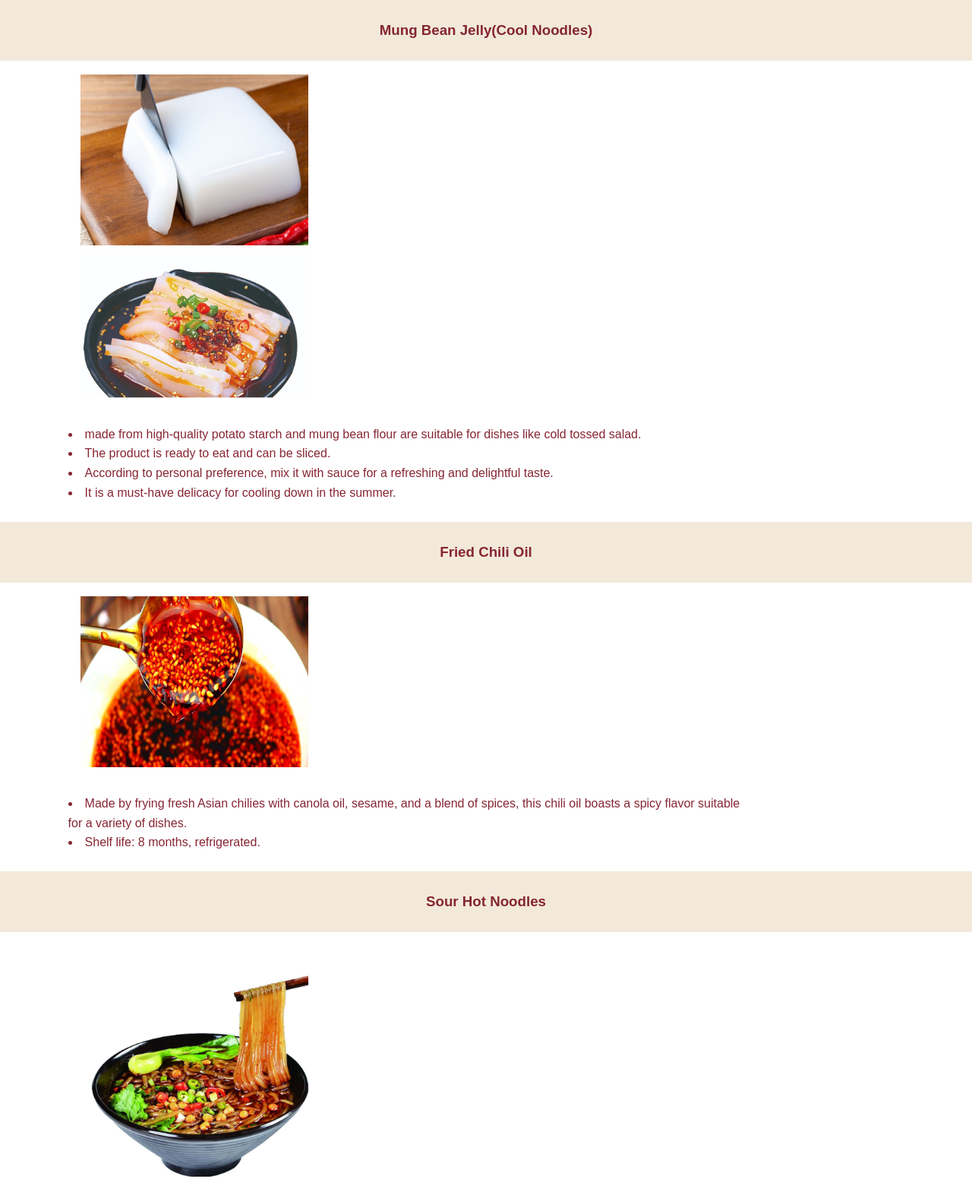
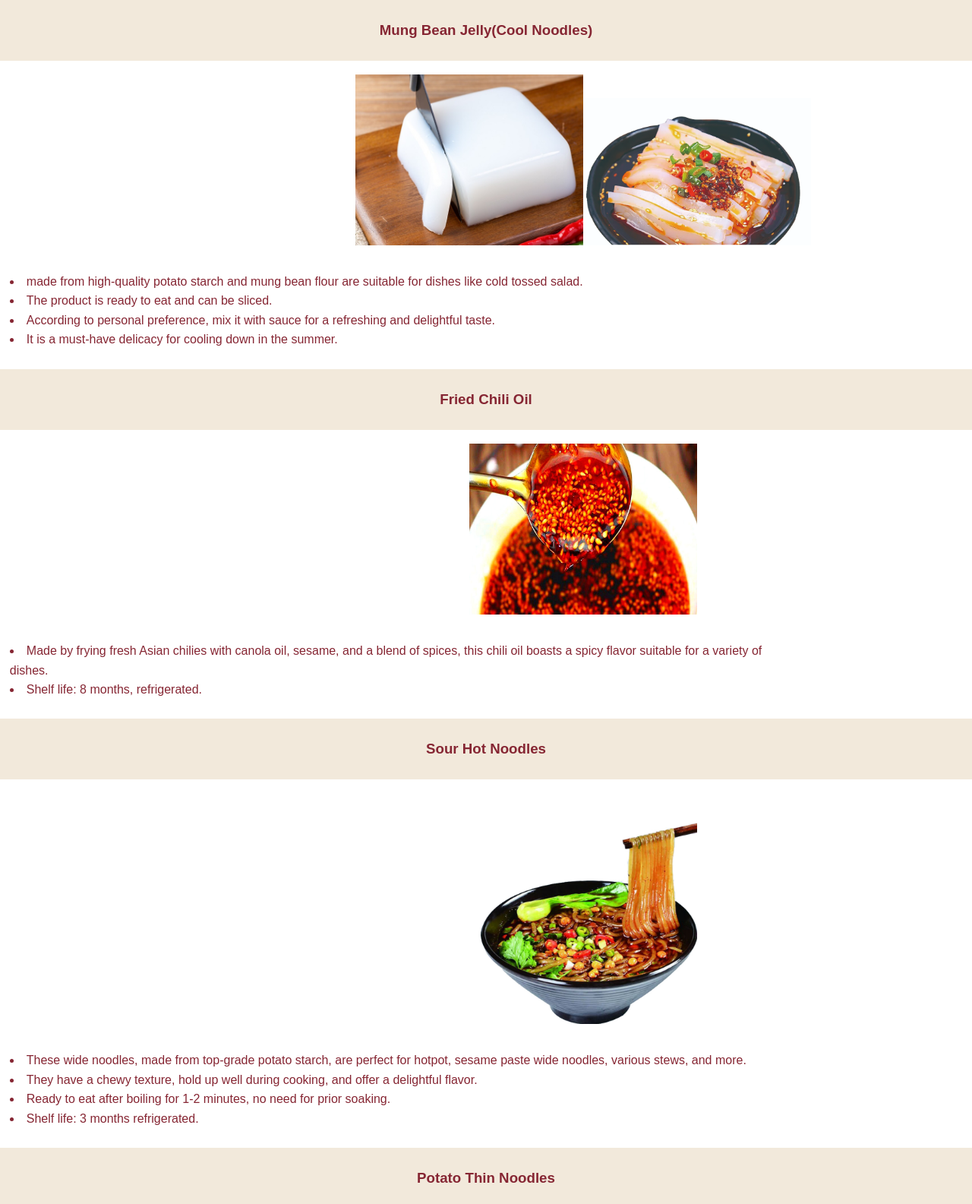
Before and after one commit to Crossbow007/WebsiteForCHF, a PHP site: page /GonzalesArnieCodingAsst/recipe.html in a window 1280 px wide. Shown: the part 287-1872 px from the top of the page at 76% size. Run offline with PHP 8.4, Linux system fonts and the light colour scheme.

Commit message:
css improved

```diff
--- a/css/style.css
+++ b/css/style.css
@@ -169,8 +169,9 @@ footer {
 #recipe03Img,
 #recipe04Img,
 #recipe05Img {
+    margin-left: 20%;
     text-align: center;
-    width: 40vw;
+    /* width: 30vw; */
 }
 
 #product01Text,
@@ -184,12 +185,12 @@ footer {
 #recipe05Text {
     color: #862633;
     margin-top: 2%;
-    margin-left: 7%;
+    margin-left: 1%;
     margin-right: 7%;
     margin-bottom: 2%;
     display: flex;
     text-align: left;
-    width: 70vw;
+    width: 80vw;
 
 }
 
@@ -213,18 +214,17 @@ footer {
     /* text-align: center; */
 
     width: 50vw;
-
     align-self: center;
 }
 
 #contactText {
     color: #862633;
     margin-top: 2%;
-    margin-left: 15%;
+    /* margin-left: 15%; */
     align-content: center;
     align-self: center;
     text-align: left;
-    width: 50vw;
+    width: 40vw;
 }
 
 h3 {
```
